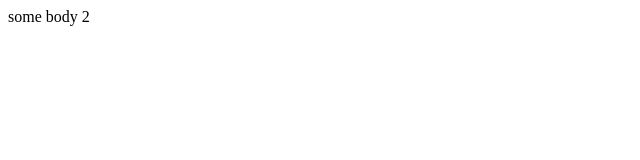
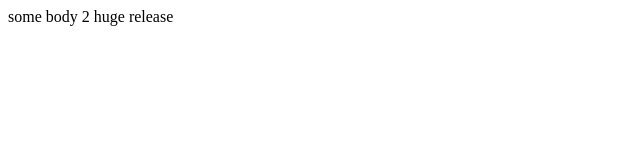
Before and after one commit to arkadiy93/test, a website: page test.html in a window 1280 px wide. Shown: the whole page, without its empty margins (0-640 px from the left). Drawn offline with Linux system fonts and the light colour scheme.

Commit message:
🚧 Releasing

```diff
--- a/test.html
+++ b/test.html
@@ -6,5 +6,6 @@
 </head>
 <body>
     some body 2
+    huge release
 </body>
 </html>
```
